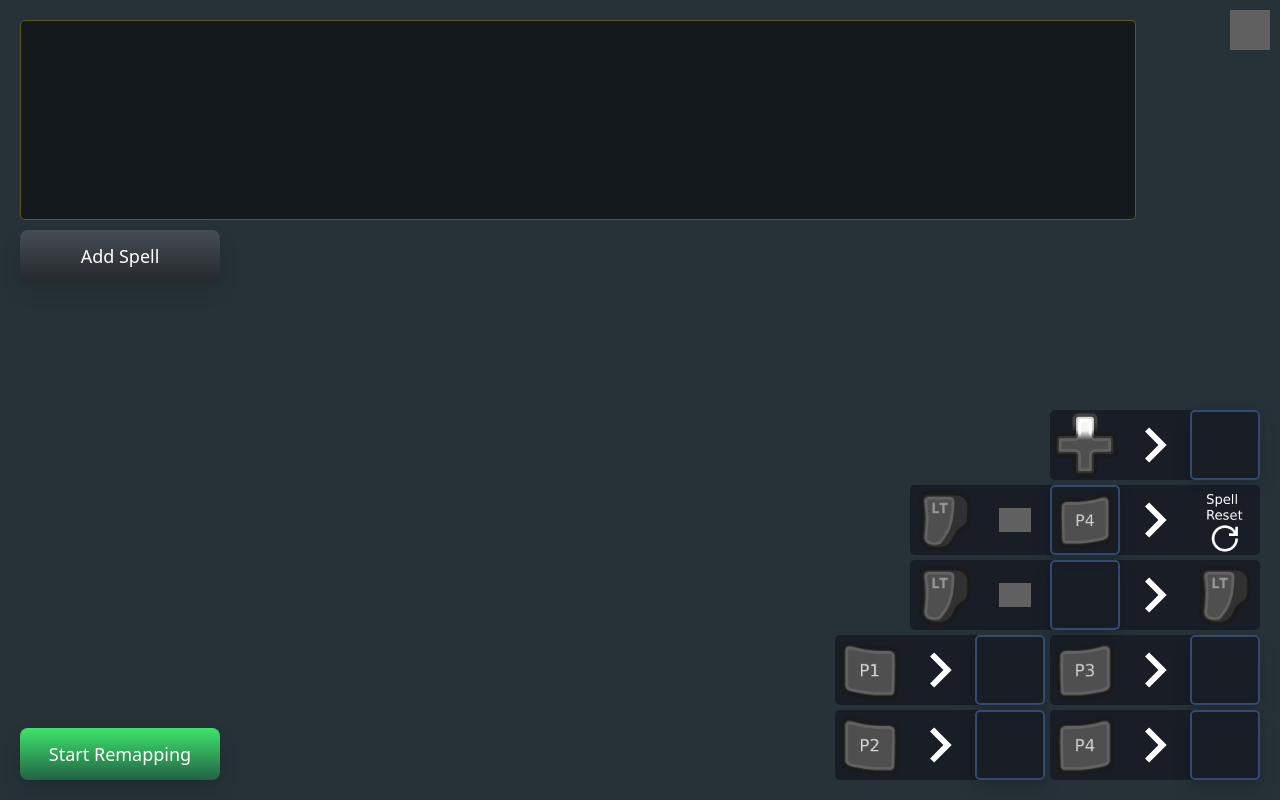
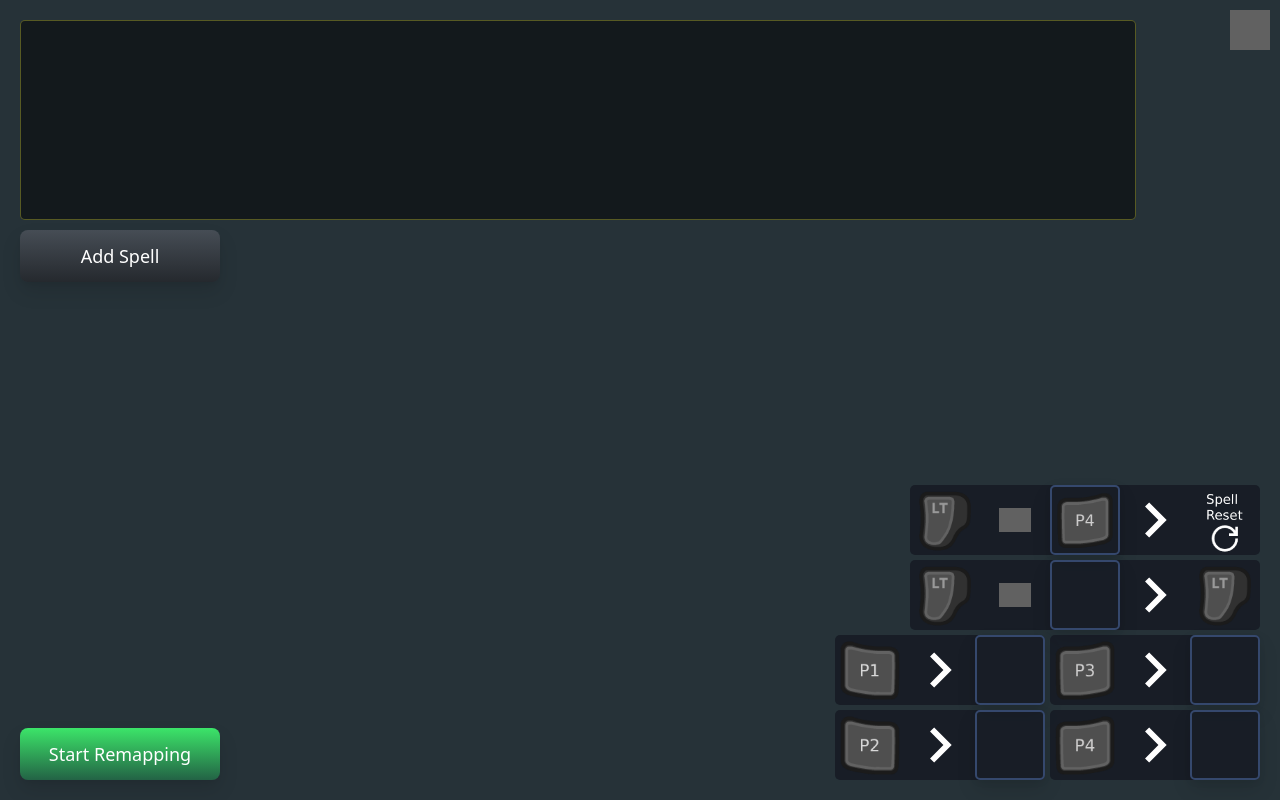
Before and after one commit to Bizangel/EldenRingSpellRemapper, a React (Vite) app: page / in a window 1280 px wide. Built offline with nearby package versions, Linux system fonts and the light colour scheme; grey boxes are pictures that could not be loaded.

Commit message:
Removed dpadup mapping.

```diff
--- a/src/pages/SpellMapPage.tsx
+++ b/src/pages/SpellMapPage.tsx
@@ -103,13 +103,6 @@ const SpellMapPage = ({goToSettingsPage, goToAddSpellPage}: SpellMapPageProps) =
                                 customTargetSrc={spellReset}
                                 options={{hideNoMapping: true}}
                                 />
-                            {/* Dpad up mapping replacement */}
-                            <ButtonMappingPair
-                                mappingSource={"DPAD_UP"}
-                                value={currentDpadMapping}
-                                onValueChange={setDpadUpMapping}
-                                buttons={ButtonList.filter(e => !["P1", "P2", "P3", "P4", "DPAD_UP"].includes(e))}/>
-
                     </div>
                 </div>
             </div>
```
